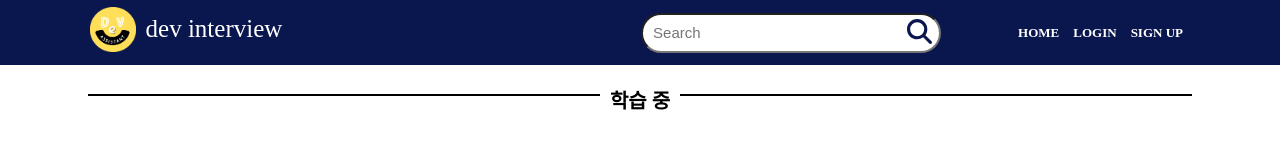
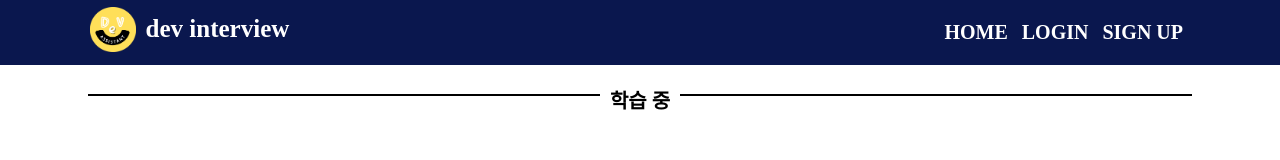
Before and after one commit to tkdals0905/dev-interview-helper, a React (Create React App) app in the folder client/: page / in a window 1280 px wide. Shown: the top 160 px of the page. Built offline with nearby package versions, Linux system fonts and the light colour scheme; no server answers.

Commit message:
bug) git 오류 해결

```diff
--- a/client/src/components/Header.js
+++ b/client/src/components/Header.js
@@ -1,15 +1,12 @@
 import React from 'react';
 import { useSelector, useDispatch } from 'react-redux';
 import { Link, useNavigate } from 'react-router-dom';
-import { FontAwesomeIcon } from '@fortawesome/react-fontawesome';
-import { faSearch } from '@fortawesome/free-solid-svg-icons';
 import { logOutApi } from '../api/user';
 import {
   HeaderBackColor,
   HeaderNavbar,
   Logo,
   Rightmenu,
-  SearchBtn,
 } from '../styles/HeaderStyle';
 import { loginThunk, logoutThunk } from '../reducers';
 
@@ -45,13 +42,6 @@
         </Logo>
 
         <Rightmenu>
-          <form className="search">
-            <label htmlFor="search-input" />
-            <input id="search-input" type="text" placeholder="Search" />
-            <SearchBtn type="submit">
-              <FontAwesomeIcon icon={faSearch} className="search-img" />
-            </SearchBtn>
-          </form>
           <div className="menu">
             {me ? (
               <>
--- a/client/src/components/InfoChange.js
+++ b/client/src/components/InfoChange.js
@@ -17,23 +17,21 @@
 `;
 
 const Info = styled.div`
-  flex-direction: column;
   width: 100%;
   margin-top: 10px;
   margin-left: 10px;
-  width: 100%;
-  display: flex;
   font-size: 13px;
   .delete-btn {
     background-color: #c0392b;
   }
   button {
+    width: 80%;
     margin-left: 0px;
     margin-right: 5px;
     padding: 5px 10px;
   }
   hr {
-    width: 100%;
+    width: 80%;
     padding-top: 1px;
     background-color: black;
     margin: 6px 0px;
@@ -49,7 +47,7 @@
     border-radius: 3px;
     background-color: #fbfbfd;
     font-size: 12px;
-    width: 100%;
+    width: 80%;
     height: 30px;
     border: 1px solid #0078ff;
     margin-top: 5px;
--- a/client/src/pages/MyPage.js
+++ b/client/src/pages/MyPage.js
@@ -36,6 +36,9 @@
   }
 `;
 const MyInfo = styled.section`
+  @media screen and (max-width: 960px) {
+    flex-wrap: wrap;
+  }
   background: whitesmoke;
   display: flex;
   margin: auto;
@@ -44,7 +47,7 @@
   font-weight: 700;
   padding: 15px 30px;
   align-items: center;
-  justify-content: space-between;
+  justify-content: space-around;
   font-weight: 700;
   .left-profile {
     display: flex;
@@ -70,13 +73,11 @@
     cursor: pointer;
     border: none;
     background: #0078ff;
-
     margin-top: 5px;
   }
   .Edit-btn {
     margin-left: 5px;
   }
-
   button:active {
     position: relative;
     top: 1px;
--- a/client/src/styles/CardsStyle.js
+++ b/client/src/styles/CardsStyle.js
@@ -2,9 +2,11 @@
 
 const CardsContainner = styled.section`
   display: flex;
-  width: 70%;
+  margin-left: 20px;
+  width: 75%;
   flex-wrap: wrap;
   padding-top: 3rem;
+  align-items: center;
   justify-content: space-between;
   position: relative;
   margin: auto;
@@ -24,5 +26,14 @@
     right: 1.1rem;
     cursor: pointer;
   }
+  @media screen and (max-width: 1360px) {
+    width: 80%;
+  }
+  @media screen and (max-width: 900px) {
+    width: 95%;
+  }
+  @media screen and (max-width: 760px) {
+    justify-content: center;
+  }
 `;
 export default CardsContainner;
--- a/client/src/styles/HeaderStyle.js
+++ b/client/src/styles/HeaderStyle.js
@@ -7,6 +7,7 @@
 `;
 
 export const HeaderNavbar = styled.header`
+  background: #0a174e;
   display: flex;
   margin: 0px 20px 0px 20px;
   max-width: 1100px;
@@ -16,6 +17,7 @@
   justify-content: space-between;
   width: 100%;
   padding: 15px 0px;
+  font-weight: 900;
   .link-style {
     text-decoration: none;
     color: white;
@@ -28,7 +30,6 @@
     border-style: none;
     border-radius: 2px;
   }
-
   button:active {
     position: relative;
     top: 1px;
@@ -36,8 +37,6 @@
   li {
     list-style: none;
     cursor: pointer;
-    font-size: 18px;
-    font-weight: 800;
   }
   li:hover {
     color: #fdd835;
@@ -47,52 +46,38 @@
 export const Rightmenu = styled.div`
   display: flex;
   align-items: center;
-
-  input {
-    height: 40px;
-    width: 300px;
-    border-radius: 20px;
-    padding-left: 10px;
-    font-size: 15px;
-  }
-
   .menu-btn {
     padding: 7px;
     background: #0a174e;
     color: white;
     border: none;
-    font-size: 13px;
+    font-size: 20px;
   }
   .navbar-menu {
     display: flex;
   }
   .menu {
-    position: relative;
     z-index: 1;
   }
-
   .disable-userInfo {
     display: none;
     position: absolute;
-    right: 1000px;
   }
   .userInfo-header {
     height: 30px;
     width: 125px;
     right: 0px;
     top: 2px;
-    position: absolute;
     border-style: none;
     z-index: 2;
   }
-
   .toggle-sub {
     background: #0a174e;
     color: white;
     font-weight: 800;
     padding-top: 10px;
     padding-bottom: 10px;
-    font-size: 16px;
+    font-size: 20px;
   }
   hr {
     border: solid 1px white;
@@ -114,16 +99,14 @@
     border-radius: 2px;
     cursor: pointer;
   }
-
   .dropdown {
     position: relative;
   }
-
   .dropdown-content {
     display: none;
     text-align: center;
     position: absolute;
-    right: -30;
+    right: 0%;
     background: #0a174e;
     padding: 5px 10px 20px 0px;
     font-weight: 500;
@@ -133,38 +116,18 @@
     box-shadow: 0px 8px 16px 0px rgba(0, 0, 0, 0.2);
     z-index: 1;
   }
-
   .dropdown:hover .dropdown-content {
     display: block;
   }
-
   .dropdown:hover .user-profile {
     color: #fdd835;
   }
-  .search {
-    display: flex;
-    align-items: center;
-  }
 `;
 
-export const SearchBtn = styled.button`
-  width: 30px;
-  height: 39px;
-  border-radius: 10px;
-  background: #0a174e;
-  display: flex;
-
-  .search-img {
-    position: relative;
-    right: 40px;
-    top: 5px;
-    color: #0a174e;
-    font-size: 25px;
-  }
-`;
 export const Logo = styled.div`
   display: flex;
   position: relative;
+  cursor: pointer;
   .header-title {
     font-size: 25px;
     position: relative;
@@ -173,6 +136,5 @@
   .logo {
     margin-right: 10px;
     height: 45px;
-    cursor: pointer;
   }
 `;
```
Also changed, not shown: 1 other file (tests, documents, lock files or other folders).
